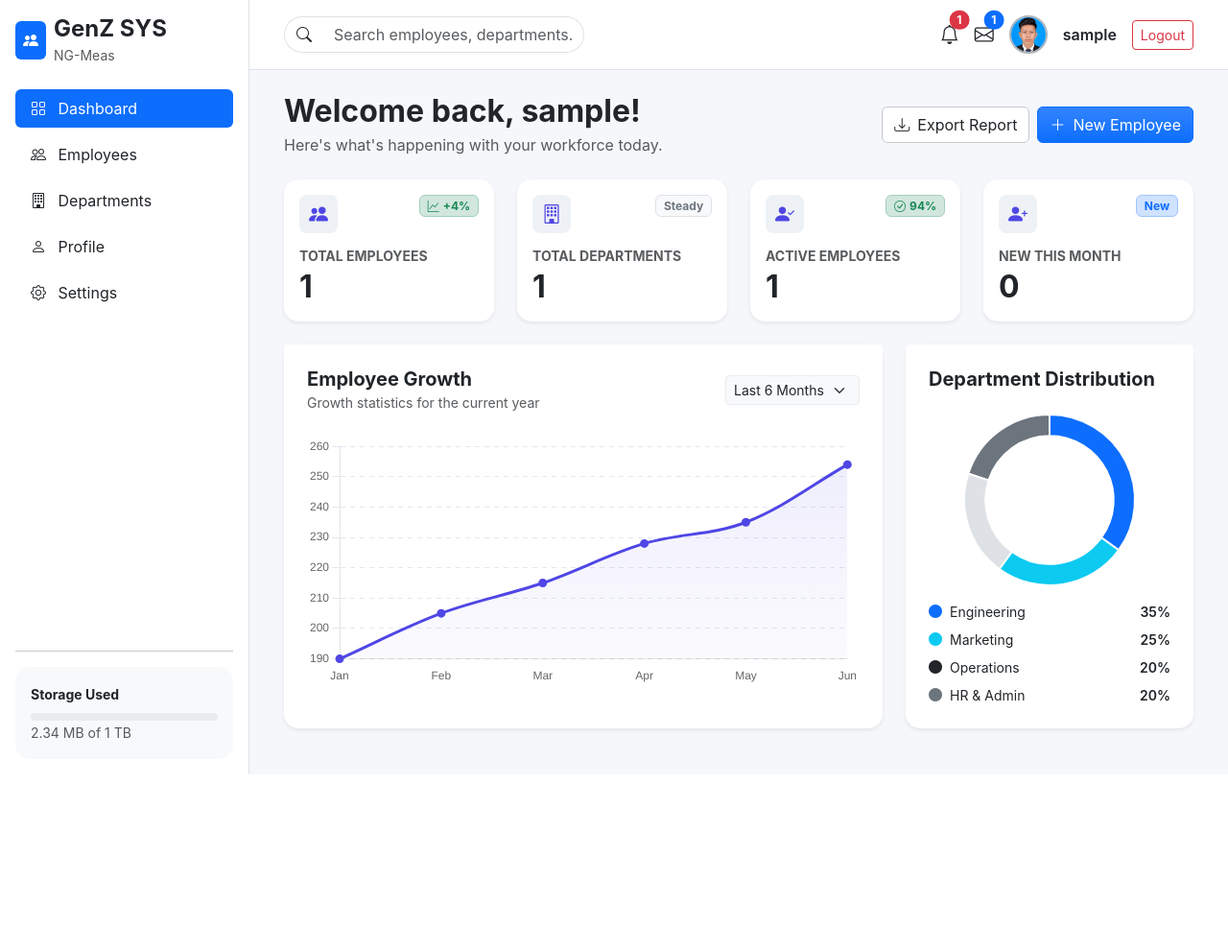
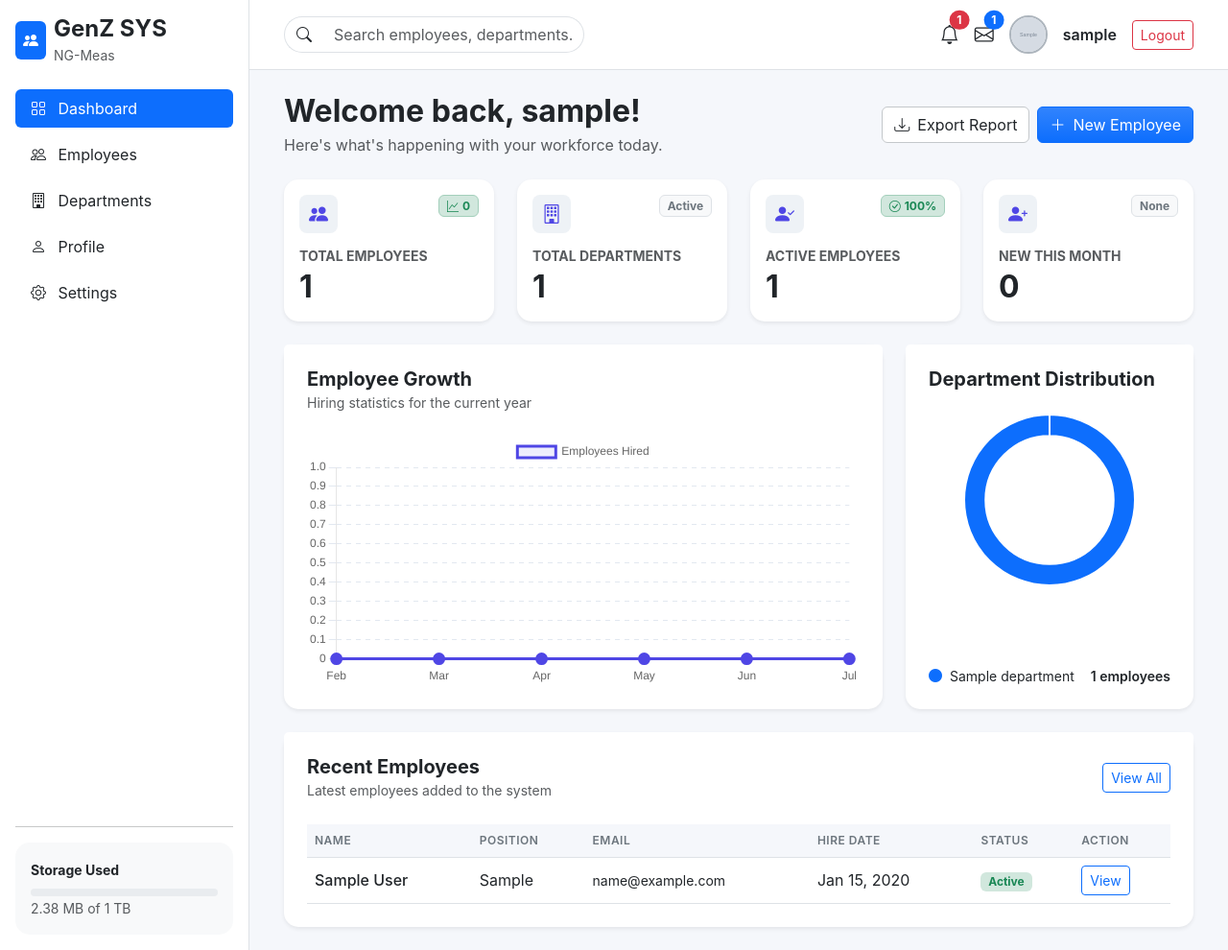
Before and after one commit to NgetMeas22/Employee-Management-SYS, a PHP site: page /EMPLOYEE-MANAGEMENT-SYSTEM/pages/dashboard/index.php in a window 1280 px wide. Shown: the whole page at 96% size. Before the commit the page ends 807 px from the top, so only its background shows below. Run offline with PHP 8.4, Linux system fonts and the light colour scheme; the visitor is signed in with stand-in values (Sample User, id 1); tables that the repository leaves empty or names only in its code hold one stand-in row (values such as "Sample post"); grey boxes marked "Sample" are stand-in pictures.

Commit message:
update_view

```diff
--- a/pages/dashboard/index.php
+++ b/pages/dashboard/index.php
@@ -6,29 +6,72 @@ $totalEmployees = 0;
 $totalDepartments = 0;
 $activeEmployees = 0;
 $newThisMonth = 0;
+$inactiveEmployees = 0;
+$departmentStats = [];
+$recentEmployees = [];
+$monthlyGrowth = [];
 
+// Get Total Employees
 $result = $conn->query("SELECT COUNT(*) AS total FROM employees");
 if ($result) {
     $data = $result->fetch_assoc();
     $totalEmployees = (int) ($data['total'] ?? 0);
 }
 
+// Get Total Departments
 $result = $conn->query("SELECT COUNT(*) AS total FROM departments");
 if ($result) {
     $data = $result->fetch_assoc();
     $totalDepartments = (int) ($data['total'] ?? 0);
 }
 
+// Get Active Employees
 $result = $conn->query("SELECT COUNT(*) AS total FROM employees WHERE status = 'Active'");
 if ($result) {
     $data = $result->fetch_assoc();
     $activeEmployees = (int) ($data['total'] ?? 0);
 }
 
+// Get Inactive Employees
+$result = $conn->query("SELECT COUNT(*) AS total FROM employees WHERE status = 'Inactive'");
+if ($result) {
+    $data = $result->fetch_assoc();
+    $inactiveEmployees = (int) ($data['total'] ?? 0);
+}
+
+// Get New Employees This Month
 $result = $conn->query("SELECT COUNT(*) AS total FROM employees WHERE MONTH(hire_date) = MONTH(CURDATE()) AND YEAR(hire_date) = YEAR(CURDATE())");
 if ($result) {
     $data = $result->fetch_assoc();
     $newThisMonth = (int) ($data['total'] ?? 0);
+}
+
+// Get Department Distribution
+$result = $conn->query("SELECT d.department_name, COUNT(e.employee_id) AS employee_count FROM departments d LEFT JOIN employees e ON d.department_id = e.department_id GROUP BY d.department_id, d.department_name ORDER BY employee_count DESC");
+if ($result) {
+    while ($row = $result->fetch_assoc()) {
+        $departmentStats[] = $row;
+    }
+}
+
+// Get Recent Employees (last 5)
+$result = $conn->query("SELECT employee_id, first_name, last_name, email, position, hire_date, status FROM employees ORDER BY hire_date DESC LIMIT 5");
+if ($result) {
+    while ($row = $result->fetch_assoc()) {
+        $recentEmployees[] = $row;
+    }
+}
+
+// Get Monthly Growth for current year (last 6 months)
+$currentYear = date('Y');
+for ($i = 5; $i >= 0; $i--) {
+    $month = date('Y-m-01', strtotime("-$i months"));
+    $monthName = date('M', strtotime($month));
+    $result = $conn->query("SELECT COUNT(*) AS total FROM employees WHERE YEAR(hire_date) = YEAR('$month') AND MONTH(hire_date) = MONTH('$month')");
+    if ($result) {
+        $data = $result->fetch_assoc();
+        $monthlyGrowth[$monthName] = (int) ($data['total'] ?? 0);
+    }
 }
 
 ?>
@@ -111,7 +154,7 @@ if ($result) {
                                     <div class="d-flex justify-content-between align-items-start mb-3">
                                         <div class="metric-icon"><i class="bi bi-people-fill fs-5"></i></div>
                                         <span class="badge bg-success-subtle text-success border border-success-subtle d-flex align-items-center gap-1">
-                                            <i class="bi bi-graph-up"></i> +4%
+                                            <i class="bi bi-graph-up"></i> <?= $newThisMonth > 0 ? '+' . $newThisMonth : '0' ?>
                                         </span>
                                     </div>
                                     <h6 class="text-muted text-uppercase small fw-bold tracking-wider mb-1">Total Employees</h6>
@@ -125,7 +168,7 @@ if ($result) {
                                 <div class="card-body">
                                     <div class="d-flex justify-content-between align-items-start mb-3">
                                         <div class="metric-icon"><i class="bi bi-building fs-5"></i></div>
-                                        <span class="badge bg-light text-secondary border d-flex align-items-center gap-1">Steady</span>
+                                        <span class="badge bg-light text-secondary border d-flex align-items-center gap-1">Active</span>
                                     </div>
                                     <h6 class="text-muted text-uppercase small fw-bold tracking-wider mb-1">Total Departments</h6>
                                     <h2 class="fw-bold mb-0"><?= number_format($totalDepartments) ?></h2>
@@ -139,7 +182,7 @@ if ($result) {
                                     <div class="d-flex justify-content-between align-items-start mb-3">
                                         <div class="metric-icon"><i class="bi bi-person-check-fill fs-5"></i></div>
                                         <span class="badge bg-success-subtle text-success border border-success-subtle d-flex align-items-center gap-1">
-                                            <i class="bi bi-check-circle"></i> 94%
+                                            <i class="bi bi-check-circle"></i> <?= $totalEmployees > 0 ? round(($activeEmployees / $totalEmployees) * 100) : 0 ?>%
                                         </span>
                                     </div>
                                     <h6 class="text-muted text-uppercase small fw-bold tracking-wider mb-1">Active Employees</h6>
@@ -153,7 +196,9 @@ if ($result) {
                                 <div class="card-body">
                                     <div class="d-flex justify-content-between align-items-start mb-3">
                                         <div class="metric-icon"><i class="bi bi-person-plus-fill fs-5"></i></div>
-                                        <span class="badge bg-primary-subtle text-primary border border-primary-subtle">New</span>
+                                        <span class="badge <?= $newThisMonth > 0 ? 'bg-primary-subtle text-primary border border-primary-subtle' : 'bg-light text-secondary border' ?>">
+                                            <?= $newThisMonth > 0 ? 'New' : 'None' ?>
+                                        </span>
                                     </div>
                                     <h6 class="text-muted text-uppercase small fw-bold tracking-wider mb-1">New This Month</h6>
                                     <h2 class="fw-bold mb-0"><?= number_format($newThisMonth) ?></h2>
@@ -168,12 +213,8 @@ if ($result) {
                                 <div class="card-header bg-white border-0 pt-4 px-4 d-flex justify-content-between align-items-center">
                                     <div>
                                         <h5 class="fw-bold mb-0">Employee Growth</h5>
-                                        <small class="text-muted">Growth statistics for the current year</small>
+                                        <small class="text-muted">Hiring statistics for the current year</small>
                                     </div>
-                                    <select class="form-select form-select-sm w-auto border-light-subtle bg-light">
-                                        <option>Last 6 Months</option>
-                                        <option>Last Year</option>
-                                    </select>
                                 </div>
                                 <div class="card-body px-4 pb-4">
                                     <div class="chart-container">
@@ -193,28 +234,80 @@ if ($result) {
                                         <canvas id="deptChart"></canvas>
                                     </div>
                                     <div class="d-flex flex-column gap-2">
-                                        <div class="d-flex justify-content-between align-items-center small">
-                                            <span><i class="bi bi-circle-fill text-primary me-2 fs-7"></i>Engineering</span>
-                                            <span class="fw-semibold">35%</span>
-                                        </div>
-                                        <div class="d-flex justify-content-between align-items-center small">
-                                            <span><i class="bi bi-circle-fill text-info me-2 fs-7"></i>Marketing</span>
-                                            <span class="fw-semibold">25%</span>
-                                        </div>
-                                        <div class="d-flex justify-content-between align-items-center small">
-                                            <span><i class="bi bi-circle-fill text-secondary-subtle me-2 fs-7"></i>Operations</span>
-                                            <span class="fw-semibold">20%</span>
-                                        </div>
-                                        <div class="d-flex justify-content-between align-items-center small">
-                                            <span><i class="bi bi-circle-fill text-secondary me-2 fs-7"></i>HR & Admin</span>
-                                            <span class="fw-semibold">20%</span>
-                                        </div>
+                                        <?php foreach (array_slice($departmentStats, 0, 4) as $index => $dept): ?>
+                                            <div class="d-flex justify-content-between align-items-center small">
+                                                <span>
+                                                    <i class="bi bi-circle-fill me-2 fs-7" style="color: <?php
+                                                        $colors = ['#0d6efd', '#0dcaf0', '#dee2e6', '#6c757d'];
+                                                        echo $colors[$index] ?? '#0d6efd';
+                                                    ?>"></i><?= htmlspecialchars($dept['department_name']) ?>
+                                                </span>
+                                                <span class="fw-semibold"><?= $dept['employee_count'] ?> employees</span>
+                                            </div>
+                                        <?php endforeach; ?>
                                     </div>
                                 </div>
                             </div>
                         </div>
                     </div>
 
+                    <div class="row g-4">
+                        <div class="col-lg-12">
+                            <div class="card shadow-sm border-0">
+                                <div class="card-header bg-white border-0 pt-4 px-4">
+                                    <div class="d-flex justify-content-between align-items-center">
+                                        <div>
+                                            <h5 class="fw-bold mb-0">Recent Employees</h5>
+                                            <small class="text-muted">Latest employees added to the system</small>
+                                        </div>
+                                        <a href="../employees/index.php" class="btn btn-sm btn-outline-primary">View All</a>
+                                    </div>
+                                </div>
+                                <div class="card-body px-4 pb-4">
+                                    <?php if (!empty($recentEmployees)): ?>
+                                        <div class="table-responsive">
+                                            <table class="table table-hover align-middle mb-0">
+                                                <thead>
+                                                    <tr>
+                                                        <th>Name</th>
+                                                        <th>Position</th>
+                                                        <th>Email</th>
+                                                        <th>Hire Date</th>
+                                                        <th>Status</th>
+                                                        <th>Action</th>
+                                                    </tr>
+                                                </thead>
+                                                <tbody>
+                                                    <?php foreach ($recentEmployees as $emp): ?>
+                                                        <tr>
+                                                            <td class="fw-medium">
+                                                                <?= htmlspecialchars($emp['first_name'] . ' ' . $emp['last_name']) ?>
+                                                            </td>
+                                                            <td><?= htmlspecialchars($emp['position'] ?? 'N/A') ?></td>
+                                                            <td><small><?= htmlspecialchars($emp['email']) ?></small></td>
+                                                            <td><?= date('M d, Y', strtotime($emp['hire_date'])) ?></td>
+                                                            <td>
+                                                                <span class="badge <?= $emp['status'] === 'Active' ? 'bg-success-subtle text-success' : 'bg-secondary-subtle text-secondary' ?>">
+                                                                    <?= htmlspecialchars($emp['status']) ?>
+                                                                </span>
+                                                            </td>
+                                                            <td>
+                                                                <a href="../employees/view.php?id=<?= $emp['employee_id'] ?>" class="btn btn-sm btn-outline-primary">View</a>
+                                                            </td>
+                                                        </tr>
+                                                    <?php endforeach; ?>
+                                                </tbody>
+                                            </table>
+                                        </div>
+                                    <?php else: ?>
+                                        <div class="alert alert-info mb-0">
+                                            <i class="bi bi-info-circle me-2"></i>No employees found. <a href="../employees/create.php">Add your first employee</a>
+                                        </div>
+                                    <?php endif; ?>
+                                </div>
+                            </div>
+                        </div>
+                    </div>
                 </div>
             </main>
         </div>
@@ -223,18 +316,23 @@ if ($result) {
     <script src="https://cdn.jsdelivr.net/npm/bootstrap@5.3.3/dist/js/bootstrap.bundle.min.js"></script>
 
     <script>
+        // Prepare data for charts
+        const growthData = <?= json_encode($monthlyGrowth) ?>;
+        const departmentData = <?= json_encode(array_map(fn($d) => ['name' => $d['department_name'], 'count' => $d['employee_count']], $departmentStats)) ?>;
+
         // Line Chart Configuration (Employee Growth)
         const ctxGrowth = document.getElementById('growthChart').getContext('2d');
         new Chart(ctxGrowth, {
             type: 'line',
             data: {
-                labels: ['Jan', 'Feb', 'Mar', 'Apr', 'May', 'Jun'],
+                labels: Object.keys(growthData),
                 datasets: [{
-                    label: 'Growth',
-                    data: [190, 205, 215, 228, 235, 254],
+                    label: 'Employees Hired',
+                    data: Object.values(growthData),
                     borderColor: '#4f46e5',
                     borderWidth: 3,
                     pointBackgroundColor: '#4f46e5',
+                    pointRadius: 5,
                     fill: true,
                     backgroundColor: (context) => {
                         const bg = context.chart.ctx.createLinearGradient(0, 0, 0, 300);
@@ -248,10 +346,10 @@ if ($result) {
             options: {
                 responsive: true,
                 maintainAspectRatio: false,
-                plugins: { legend: { display: false } },
+                plugins: { legend: { display: true, position: 'top' } },
                 scales: {
                     x: { grid: { display: false } },
-                    y: { border: { dash: [5, 5] }, grid: { color: '#e2e8f0' } }
+                    y: { border: { dash: [5, 5] }, grid: { color: '#e2e8f0' }, beginAtZero: true }
                 }
             }
         });
@@ -261,10 +359,10 @@ if ($result) {
         new Chart(ctxDept, {
             type: 'doughnut',
             data: {
-                labels: ['Engineering', 'Marketing', 'Operations', 'HR & Admin'],
+                labels: departmentData.map(d => d.name),
                 datasets: [{
-                    data: [35, 25, 20, 20],
-                    backgroundColor: ['#0d6efd', '#0dcaf0', '#dee2e6', '#6c757d'],
+                    data: departmentData.map(d => d.count),
+                    backgroundColor: ['#0d6efd', '#0dcaf0', '#dee2e6', '#6c757d', '#ff6b6b', '#ffa500'],
                     borderWidth: 2,
                     hoverOffset: 4
                 }]
--- a/pages/employees/index.php
+++ b/pages/employees/index.php
@@ -79,6 +79,7 @@ if ($res) {
                                                     <img src="<?= $imagePath ?>" alt="Employee photo" class=" border-dark-subtle border-2 border rounded-3" width="75" height="75" style="object-fit: cover;">
                                                 </td>
                                                 <td class="text-end">
+
                                                     <a href="edit.php?id=<?= (int) $employee['employee_id'] ?>" class="btn btn-sm btn-outline-primary">
                                                         <i class="bi bi-pencil-square"></i>
                                                         Edit
@@ -87,10 +88,12 @@ if ($res) {
                                                         <input type="hidden" name="id" value="<?= (int) $employee['employee_id'] ?>">
                                                         <input type="hidden" name="image" value="<?= htmlspecialchars($employee['photo'] ?? '') ?>">
                                                         <button type="submit" class="btn btn-sm btn-outline-danger">Delete</button>
+
                                                     </form>
+
                                                 </td>
                                             </tr>
-                                        <?php endforeach; ?>
+                                        <?php endforeach;?>
                                     </tbody>
                                 </table>
                             </div>
```
Also changed, not shown: ajax/employee.php (+0 -9 lines), pages/employees/view.php (+271 -0 lines), tmp_check.php (added, +21 -0 lines), uploads/employees/emp_1783590367_71139c3da04b.jpg (added).
